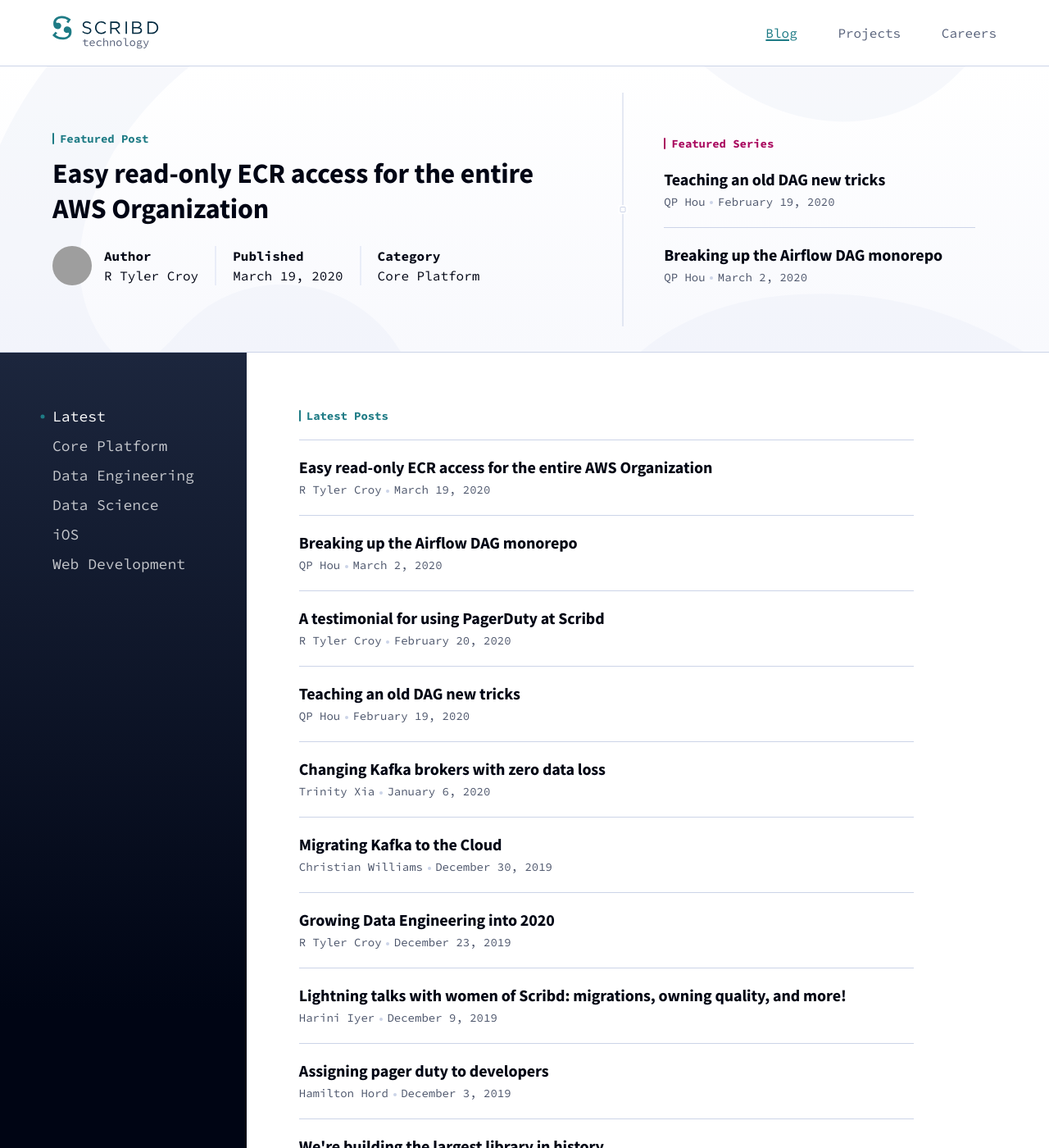
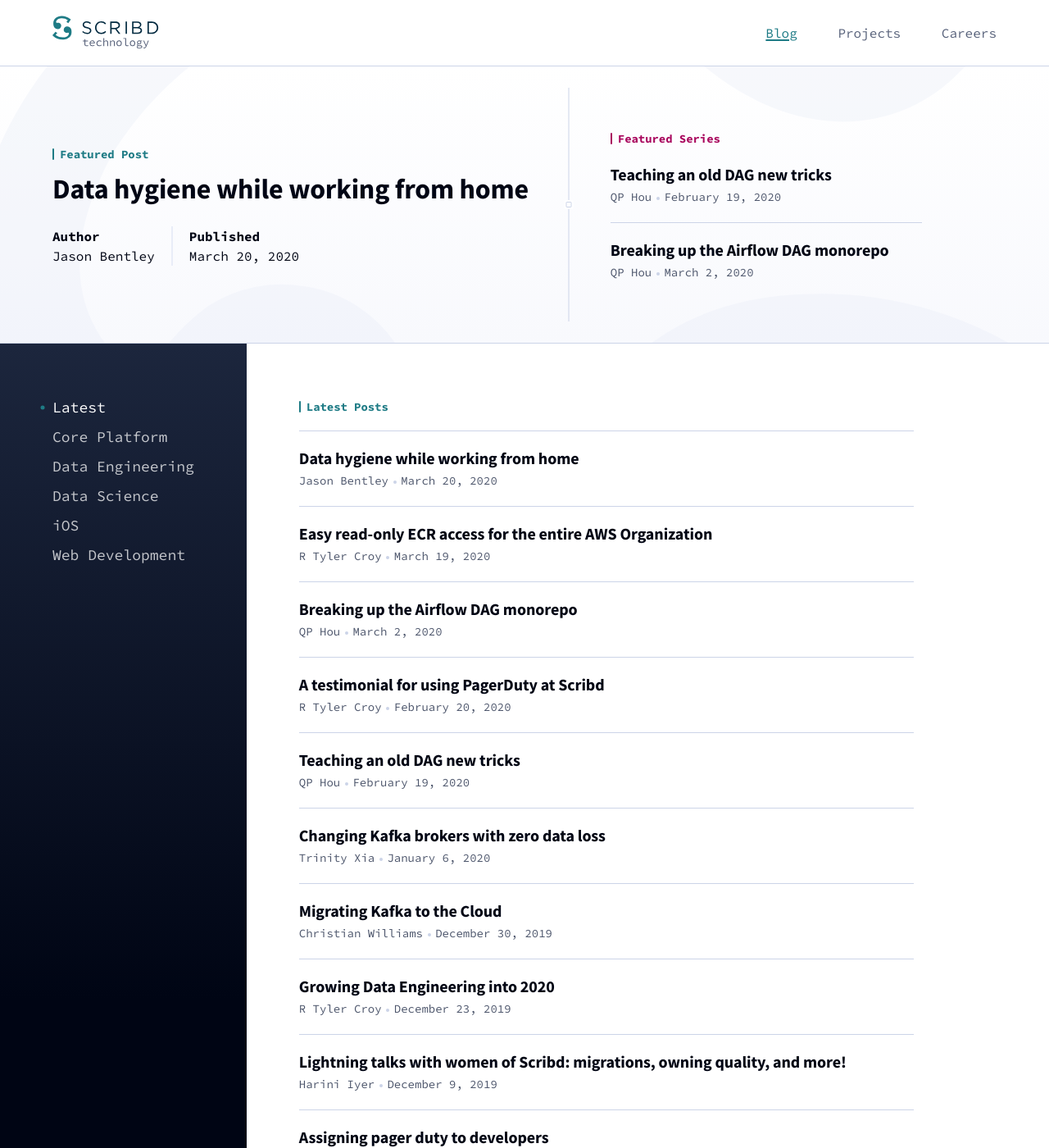
Before and after one commit to scribd/scribd.github.io, a Jekyll site: the page built from blog/index.html, in a window 1280 px wide and 1400 px high. Shown: the whole window at 82% size. Built offline with Jekyll 4.4.1, drawn with Linux system fonts in a browser that asks for light colours; the list of posts is cut into pages by our own code; some of the changed lines change nothing that is shown; some of the changed text lies outside the part shown; grey boxes are pictures that could not be loaded.

Commit message:
Share Jason's internal data hygiene tips
This of course with his permission :smile_cat:

```diff
--- a/_data/authors.yml
+++ b/_data/authors.yml
@@ -70,3 +70,6 @@
 qphou:
   name: QP Hou
   github: houqp
+
+jasonb:
+  name: Jason Bentley
--- /dev/null
+++ b/_posts/2020-03-20-data-hygiene-while-wfh.md
@@ -0,0 +1,62 @@
+---
+layout: post
+title: "Data hygiene while working from home"
+tags:
+- remote
+- featured
+- security
+author: jasonb
+---
+
+Most of us are new to full-time telework and the challenges that come along
+with a 10-foot commute. I'm here to share some tips on ways you can help to
+keep business sensitive data secure outside the office.
+
+The EU has already warned the business community that data protection
+authorities will carefully monitor how businesses handle the public's personal
+data during COVID-19. It's also only a matter of time before bad actors use
+this opportunity to exploit vulnerabilities at companies that are in transition
+to telework. Sadly, there's no such thing as data Purell, but there are ways to
+mitigate the dangers.
+
+Here are a few data hygiene suggestions:
+
+* Verify that your home network is encrypted and password-protected. Lock
+  it down if it isn't.
+* Use your VPN to conduct business. You should not expect
+  third-party VPNs to provide an adequate level of security necessary to
+  conduct company business or transmit personal information.
+* Never conduct official business on unencrypted or open networks.
+* Use only official corporate equipment. Do not use personal home
+  computers and laptops.
+* Do not store company intellectual property or personal information on
+  portable storage media, including portable hard drives and USB drives.
+* Use extra caution when using personal mobile devices, such as phones and
+  iPads, in order to conduct business. If you do so, use only encrypted apps in
+  use and officially supported at your company (e.g. Slack, Zendesk, Gmail,
+  etc). Do not transmit intellectual property or personal data over open
+  browsers or networks.
+* Do not use unofficial third-party services to conduct business
+  (such as free internet scanning/faxing, etc).
+* Set a locking screen saver and set it whenever you leave your desk.
+  Nearly all of modern Macs are capable of unlocking a locked screen saver
+  with a fingerprint.
+* Observe your surroundings. Make sure that you are conducting meetings in
+  private spaces and that audio is not drifting out open windows.
+* Use long passwords and an encrypted password management system
+  ([1Password](https://1password.com) is my favorite system).
+* Watch your tabs when taking screenshots, they can often reveal sensitive
+  (or embarrassing!) information.
+
+
+Separately, I recommend switching your web browser to
+[Brave](https://brave.com), a more secure version of Chrome that blocks most
+trackers and sensors by default. Brave supports nearly all Chrome extensions
+and themes, so you should be able to replicate your Chrome environment without
+much hassle. I've found that Brave's security tech speeds up several in-browser
+business apps (Zendesk especially).
+
+These steps, combined with heightened awareness and common sense, should help
+to keep your company and your users' data protected during this crisis.
+
+Good luck, and stay safe!
```
